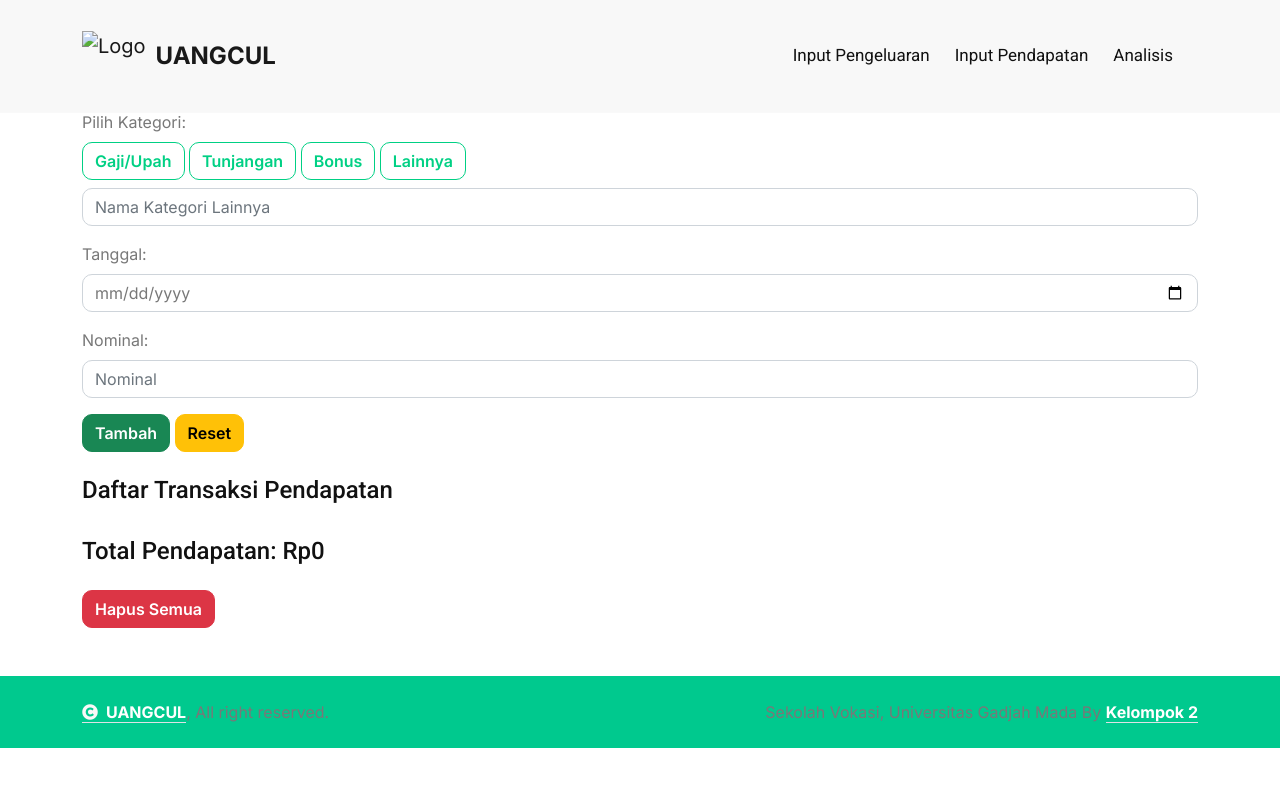
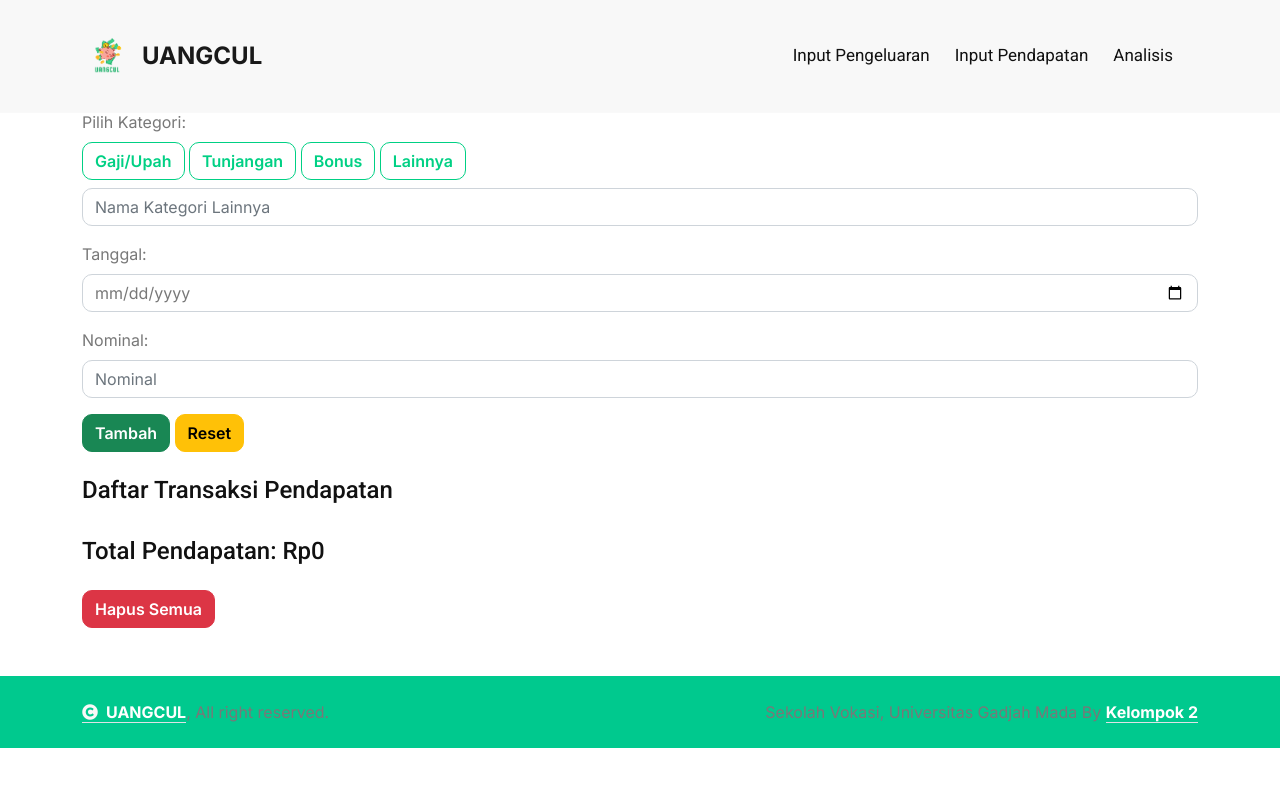
Before and after one commit to lila30/uangcul, a plain HTML site: page input_income.html in a window 1280 px wide. Drawn offline with nearby package versions, Linux system fonts and the light colour scheme.

Commit message:
Update input_income.html

```diff
--- a/input_income.html
+++ b/input_income.html
@@ -21,7 +21,7 @@
     <nav class="navbar navbar-expand-lg navbar-light bg-light">
         <div class="container">
             <a class="navbar-brand d-flex align-items-center" href="index.html">
-                <img src="img\Logo uangcul.png" alt="Logo" style="height: 50px; margin-right: 10px;">
+                <img src="Logo uangcul.png" alt="Logo" style="height: 50px; margin-right: 10px;">
                 <span class="fw-bold fs-4">UANGCUL</span>
             </a>
             <button class="navbar-toggler" type="button" data-bs-toggle="collapse" data-bs-target="#navbarNav">
```
